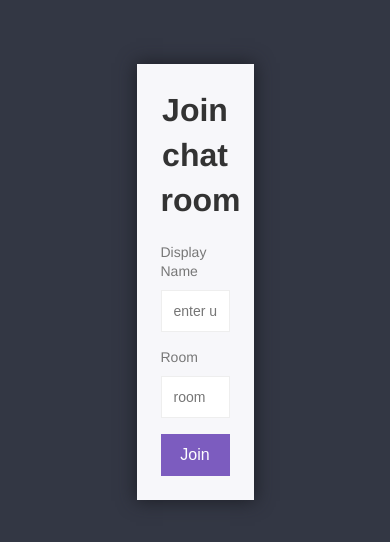
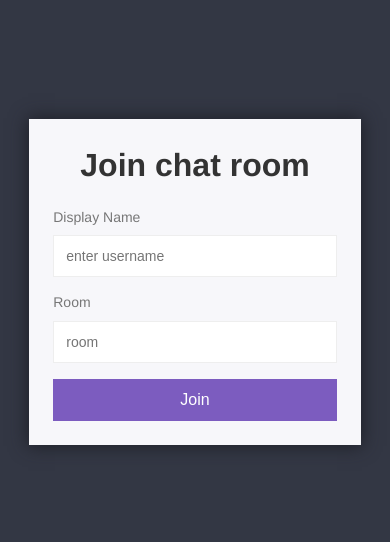
Before and after one commit to Raktim9595/chat-application, a website: page public/index.html in a window 390 px wide. Shown: the part 140-682 px from the top of the page. Drawn offline with Linux system fonts and the light colour scheme.

Commit message:
secoand commit

```diff
--- a/public/css/styles.css
+++ b/public/css/styles.css
@@ -149,6 +149,9 @@ button:disabled {
         max-width: 50% !important;
         min-width: 25% !important;
     }
+    .centered-form__box {
+        width: 65vw;
+    }
 }
 @media only screen and (max-width: 62em) {
     .message {
@@ -175,6 +178,9 @@ button:disabled {
     }
     #send-location {
         display: none;
+    }
+    .centered-form__box {
+        width: 85vw;
     }
 }
 
```
